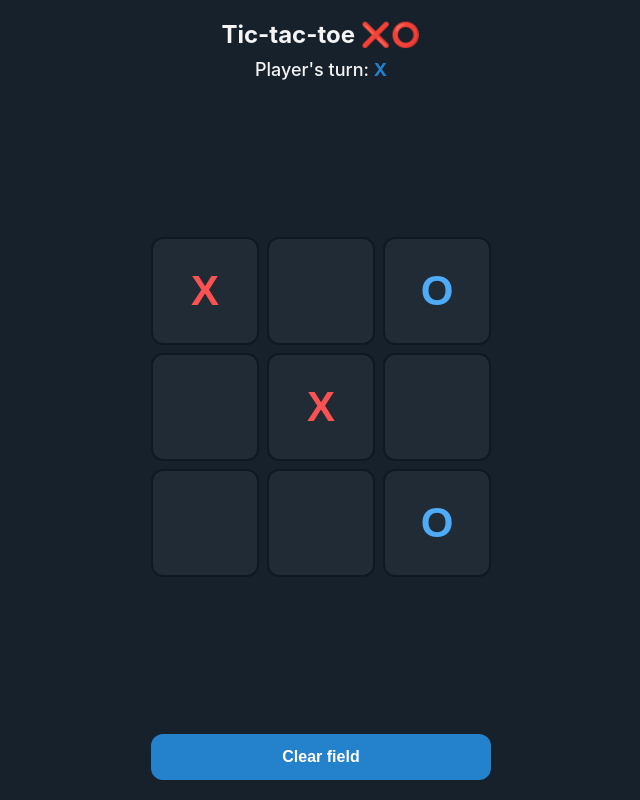
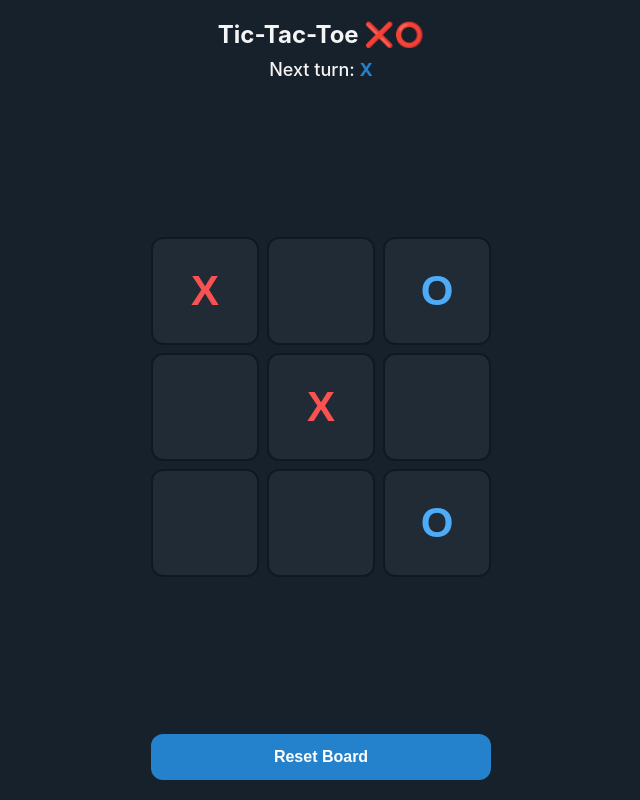
Before and after one commit to pchchv/tic-tac-toe-telegram-mini-app, a React (Vite) app in the folder frontend/: page / in a window 1280 px wide. Shown: the whole page, without its empty margins (319-959 px from the left). Built offline with nearby package versions, Linux system fonts and the light colour scheme; what @telegram-apps/sdk-react would draw is missing.

Commit message:
refactor: update interface text

```diff
--- a/frontend/src/App.tsx
+++ b/frontend/src/App.tsx
@@ -12,14 +12,14 @@ function App() {
 
   // Placeholder for cell click
   const handleCellClick = (index: number) => {
-    console.log(`Кликнули по ячейке с индексом: ${index}`);
+    console.log(`Clicked cell index: ${index}`);
   };
 
   return (
     <div className="app-container">
       <header className="app-header">
-        <h1>Tic-tac-toe ❌⭕</h1>
-        <div className="status-turn">Player's turn: <span>X</span></div>
+        <h1>Tic-Tac-Toe ❌⭕</h1>
+        <div className="status-turn">Next turn: <span>X</span></div>
       </header>
 
       <main className="game-zone">
@@ -38,7 +38,7 @@ function App() {
 
       <footer className="app-footer">
         <button className="reset-btn" onClick={() => setBoard(Array(9).fill(null))}>
-          Clear field
+          Reset Board
         </button>
       </footer>
     </div>
```
